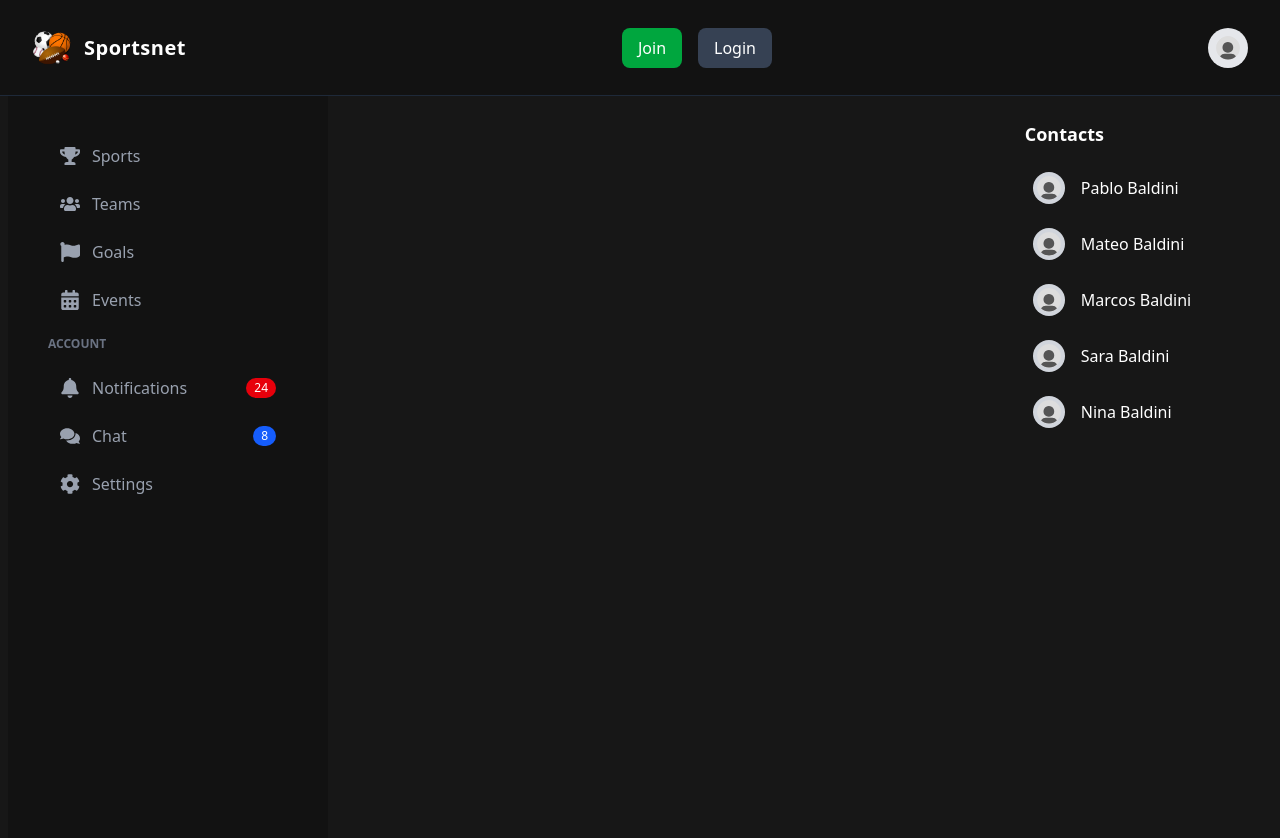
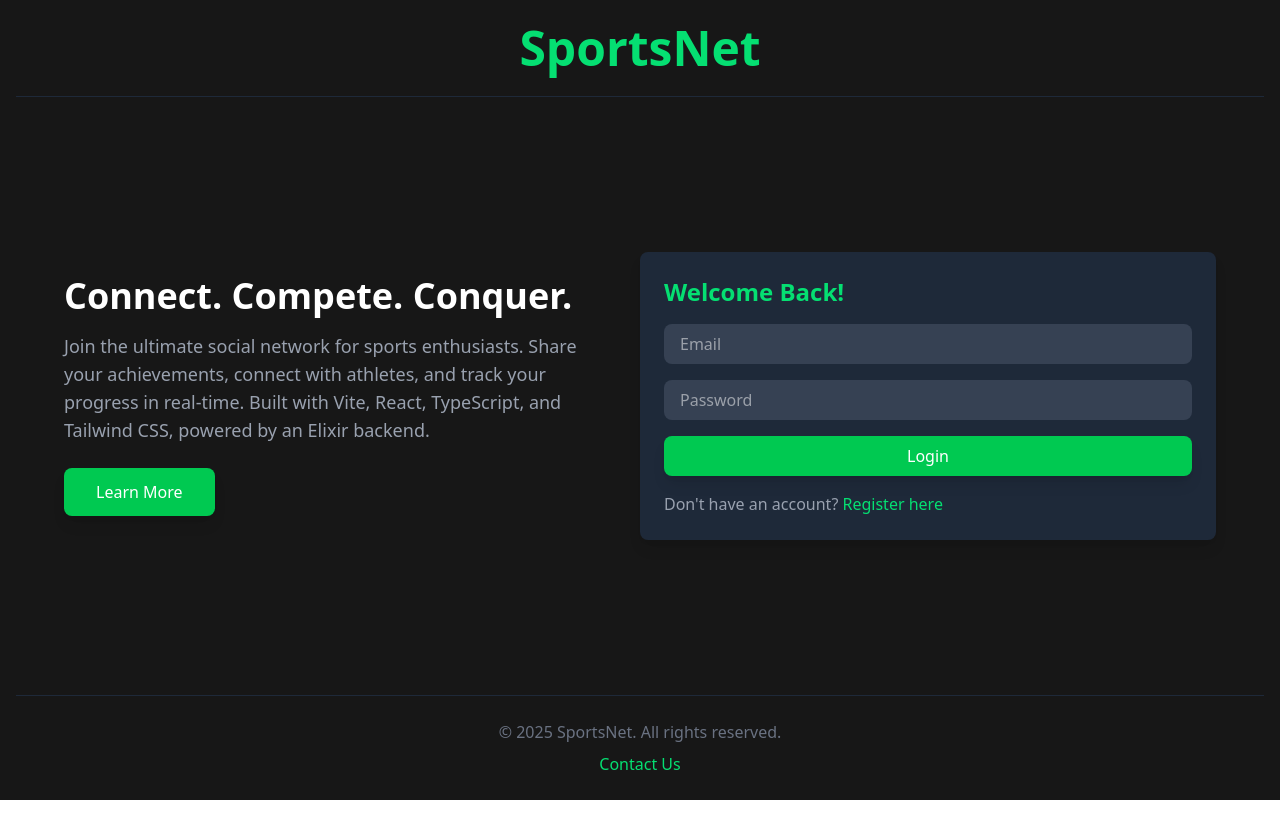
Before and after one commit to baldipa3/sportsnet, a React (Vite) app: page / in a window 1280 px wide. Shown: the top 838 px of the page. After the commit the page ends 800 px from the top, so only its background shows below. Built offline with nearby package versions, Linux system fonts and the light colour scheme.

Commit message:
refactor and create routes

```diff
--- a/src/components/ContactList/index.tsx
+++ b/src/components/ContactList/index.tsx
@@ -11,7 +11,7 @@ const contacts: ContactType[] = [
 
 export default function ContactList() {
   return (
-    <div className="p-6">
+    <div className="w-full h-full bg-[#121212] border-gray-800 p-6 shadow-lg">
       <h2 className="text-white text-lg font-semibold mb-4">Contacts</h2>
       <div className="space-y-2">
         {contacts.map((contact) => (
--- a/src/components/PostCard/index.tsx
+++ b/src/components/PostCard/index.tsx
@@ -1,4 +1,3 @@
-import React from "react";
 import { FaHeart, FaComment } from "react-icons/fa";
 import { GiSoccerKick } from "react-icons/gi";
 
@@ -36,7 +35,7 @@ const posts: Post[] = [
 
 const PostCard = () => {
   return (
-    <div className="w-full max-w-screen-lg px-4">
+    <div className="w-full max-w-screen-lg px-4 mt-4">
       {posts.map((post: Post) => (
         <div
           key={post.id}
--- a/src/components/SportsNavbar/index.tsx
+++ b/src/components/SportsNavbar/index.tsx
@@ -11,7 +11,7 @@ const SportsNavbar = () => {
           <img
             src="/assets/logo.png"
             alt="Sportsnet Logo"
-            className="w-10 h-10 mr-3"
+            className="w-20 h-20 mr-1"
           />
           <span className="text-white font-bold text-xl tracking-wide">
             Sportsnet
--- /dev/null
+++ b/src/pages/LandingPage/index.tsx
@@ -0,0 +1,67 @@
+const LandingPage = () => {
+  return (
+    <div className="min-h-screen bg-[#171717] text-white flex flex-col items-center px-4">
+      <header className="w-full py-6 flex justify-center border-b border-gray-800">
+        <h1 className="text-5xl font-bold text-green-400">SportsNet</h1>
+      </header>
+
+      <main className="flex-1 flex flex-col md:flex-row items-center justify-center gap-12 max-w-6xl w-full">
+        {/* Left Section: Information */}
+        <section className="flex-1 text-center md:text-left">
+          <h2 className="text-4xl font-semibold text-white mb-4">
+            Connect. Compete. Conquer.
+          </h2>
+          <p className="text-lg text-gray-400 max-w-3xl">
+            Join the ultimate social network for sports enthusiasts. Share your
+            achievements, connect with athletes, and track your progress in
+            real-time. Built with Vite, React, TypeScript, and Tailwind CSS,
+            powered by an Elixir backend.
+          </p>
+          <button className="mt-6 px-8 py-3 bg-green-500 text-white rounded-lg shadow-lg hover:bg-green-600 transition-colors">
+            Learn More
+          </button>
+        </section>
+
+        {/* Right Section: Login/Register */}
+        <section className="flex-1 bg-gray-800 p-6 rounded-lg shadow-lg">
+          <h3 className="text-2xl font-semibold text-green-400 mb-4">
+            Welcome Back!
+          </h3>
+          <form className="flex flex-col gap-4">
+            <input
+              type="email"
+              placeholder="Email"
+              className="w-full px-4 py-2 rounded-lg bg-gray-700 text-white focus:outline-none focus:ring-2 focus:ring-green-400"
+            />
+            <input
+              type="password"
+              placeholder="Password"
+              className="w-full px-4 py-2 rounded-lg bg-gray-700 text-white focus:outline-none focus:ring-2 focus:ring-green-400"
+            />
+            <button
+              type="submit"
+              className="w-full px-4 py-2 bg-green-500 text-white rounded-lg shadow-lg hover:bg-green-600 transition-colors"
+            >
+              Login
+            </button>
+          </form>
+          <p className="text-gray-400 mt-4">
+            Don't have an account?{" "}
+            <a href="/register" className="text-green-400 hover:underline">
+              Register here
+            </a>
+          </p>
+        </section>
+      </main>
+
+      <footer className="w-full py-6 border-t border-gray-800 flex flex-col items-center gap-2">
+        <p className="text-gray-500">© 2025 SportsNet. All rights reserved.</p>
+        <a href="#" className="text-green-400 hover:underline">
+          Contact Us
+        </a>
+      </footer>
+    </div>
+  );
+};
+
+export default LandingPage;
--- a/src/pages/Sports/index.tsx
+++ b/src/pages/Sports/index.tsx
@@ -29,16 +29,19 @@ const sports = [
 
 const Sports = () => {
   return (
-    <div className="grid grid-cols-2 md:grid-cols-4 gap-4 p-6 bg-[#171717] min-h-screen">
+    <div className="grid grid-cols-2 md:grid-cols-4 gap-4 py-6 px-8 bg-[#171717] min-h-screen">
       {sports.map((sport) => (
+        <div className="isolate relative rounded-xl shadow-md flex flex-col items-center justify-center text-white text-xl font-semibold aspect-square bg-gradient-to-br from-[#1E1E1E] to-[#2A2A2A] hover:from-[#222222] hover:to-[#333333] transition-transform duration-300 ease-in-out transform hover:scale-105 hover:shadow-2xl hover:ring-4 hover:ring-[#8BC34A] p-8">
           <Link to={`/sports/${sport.id}`} key={sport.id}>
-          <div className="relative rounded-xl shadow-md flex flex-col items-center justify-center text-white text-xl font-semibold aspect-square bg-gradient-to-br from-[#1E1E1E] to-[#2A2A2A] hover:from-[#222222] hover:to-[#333333] transition-transform duration-300 ease-in-out transform hover:scale-105 hover:shadow-2xl hover:ring-4 hover:ring-[#8BC34A] p-8">
+            <span className="absolute inset-0 z-10"></span>
+            <div className="flex flex-col items-center justify-center h-full">
               <div className="text-[#8BC34A]">{sport.icon}</div>
               <h2 className="uppercase tracking-wide text-center mt-2">
                 {sport.name}
               </h2>
             </div>
           </Link>
+        </div>
       ))}
     </div>
   );
--- /dev/null
+++ b/src/routes/PrivateRoute.tsx
@@ -0,0 +1,9 @@
+import { type JSX } from "react";
+import { Navigate } from "react-router-dom";
+
+const PrivateRoute = ({ children }: { children: JSX.Element }) => {
+  const isAuthenticated = !!localStorage.getItem("authToken");
+  return isAuthenticated ? children : <Navigate to="/" />;
+};
+
+export default PrivateRoute;
--- a/src/routes/index.tsx
+++ b/src/routes/index.tsx
@@ -1,15 +1,36 @@
-import { BrowserRouter as Router, Routes, Route } from "react-router-dom";
-import Home from "../pages/Home";
+import {
+  BrowserRouter as Router,
+  Routes,
+  Route,
+  Navigate,
+} from "react-router-dom";
+import LandingPage from "../pages/LandingPage";
 import Sports from "../pages/Sports";
 import SportShow from "../pages/Sports/Show";
+import PrivateRoute from "./PrivateRoute";
+import AppLayout from "../components/AppLayout";
 
 const AppRoutes = () => {
   return (
     <Router>
       <Routes>
-        <Route path="/" element={<Home />}>
-          <Route path="/sports" element={<Sports />} />
+        {/* Public Route */}
+        <Route path="/" element={<LandingPage />} />
+
+        {/* Private Routes Wrapped in AppLayout */}
+        <Route
+          element={
+            <PrivateRoute>
+              <AppLayout />
+            </PrivateRoute>
+          }
+        >
+          {/* Nested Private Routes */}
+          <Route path="sports" element={<Sports />} />
           <Route path="sports/:id" element={<SportShow />} />
+
+          {/* Default Redirect for Private Routes */}
+          <Route path="*" element={<Navigate to="sports" />} />
         </Route>
       </Routes>
     </Router>
```
Also changed, not shown: src/components/AppLayout/index.tsx (renamed from src/pages/Home/index.tsx, +5 -5 lines), public/assets/logo.png. Lines whose indentation alone changed are shown as unchanged.
